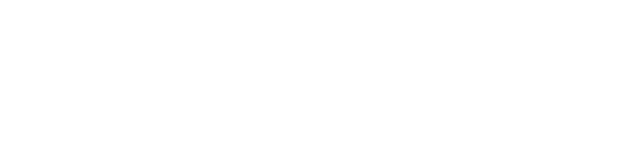
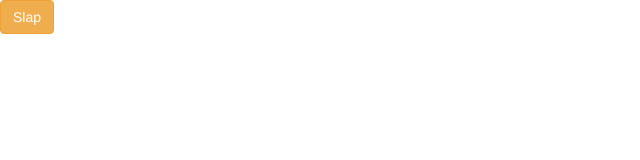
Before and after one commit to kenwilcox/TheObjectGame, a plain HTML site: page index.html in a window 1280 px wide. Shown: the whole page, without its empty margins (0-640 px from the left). Drawn offline with nearby package versions, Linux system fonts and the light colour scheme.

Commit message:
Added Button!

```diff
--- a/index.html
+++ b/index.html
@@ -9,6 +9,7 @@
 <body>
 
 
+<button type="button" class="btn btn-warning"> Slap </button>
 
 
 
```
Also changed, not shown: 1 other file.
